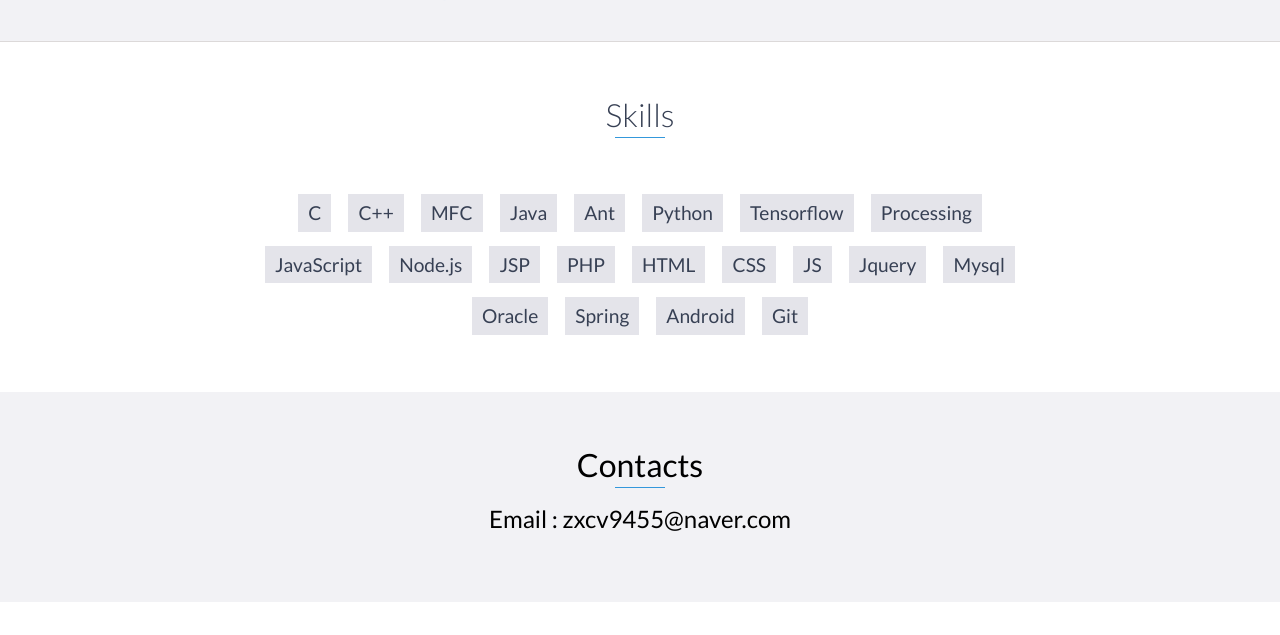
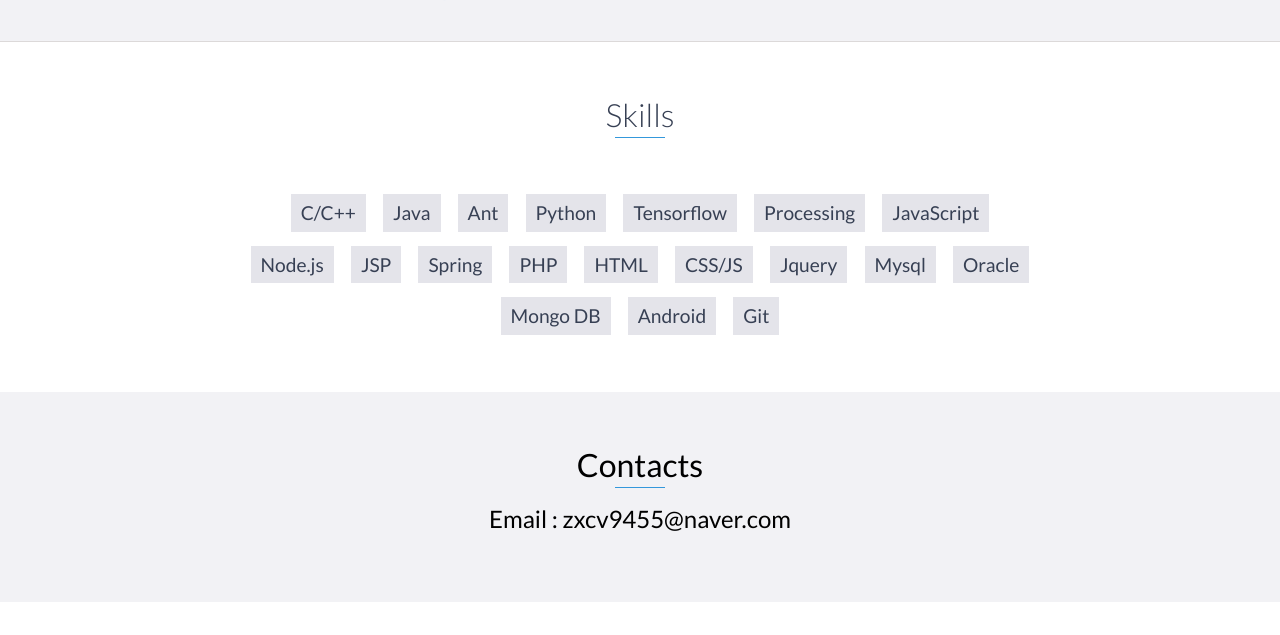
Before and after one commit to namgonkim/portfolio, a website: page index.html in a window 1280 px wide. Shown: the part 4222-4857 px from the top of the page. Drawn offline with nearby package versions, Linux system fonts and the light colour scheme.

Commit message:
Update index.html

```diff
--- a/index.html
+++ b/index.html
@@ -306,9 +306,7 @@
     <div id="skills">
         <h2 class="heading">Skills</h2>
         <ul>
-            <li>C</li>
-            <li>C++</li>
-            <li>MFC</li>
+            <li>C/C++</li>
             <li>Java</li>
             <li>Ant</li>
             <li>Python</li>
@@ -317,14 +315,14 @@
             <li>JavaScript</li>
             <li>Node.js</li>
             <li>JSP</li>
+            <li>Spring</li>
             <li>PHP</li>
             <li>HTML</li>
-            <li>CSS</li>
-            <li>JS</li>
+            <li>CSS/JS</li>
             <li>Jquery</li>
             <li>Mysql</li>
             <li>Oracle</li>
-            <li>Spring</li>
+            <li>Mongo DB</li>
             <li>Android</li>
             <li>Git</li>
         </ul>
```
